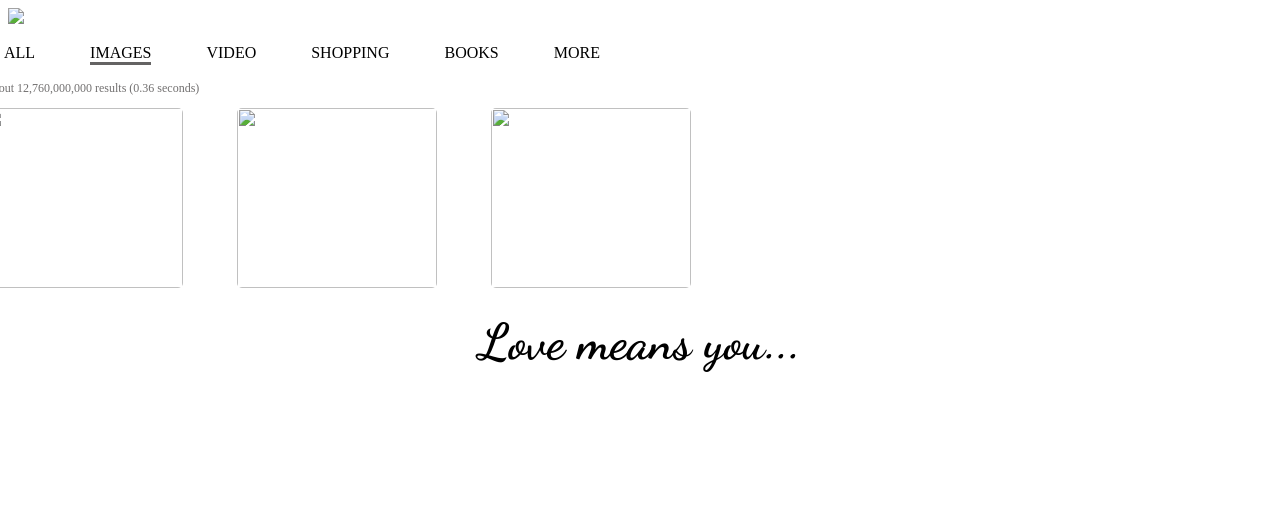
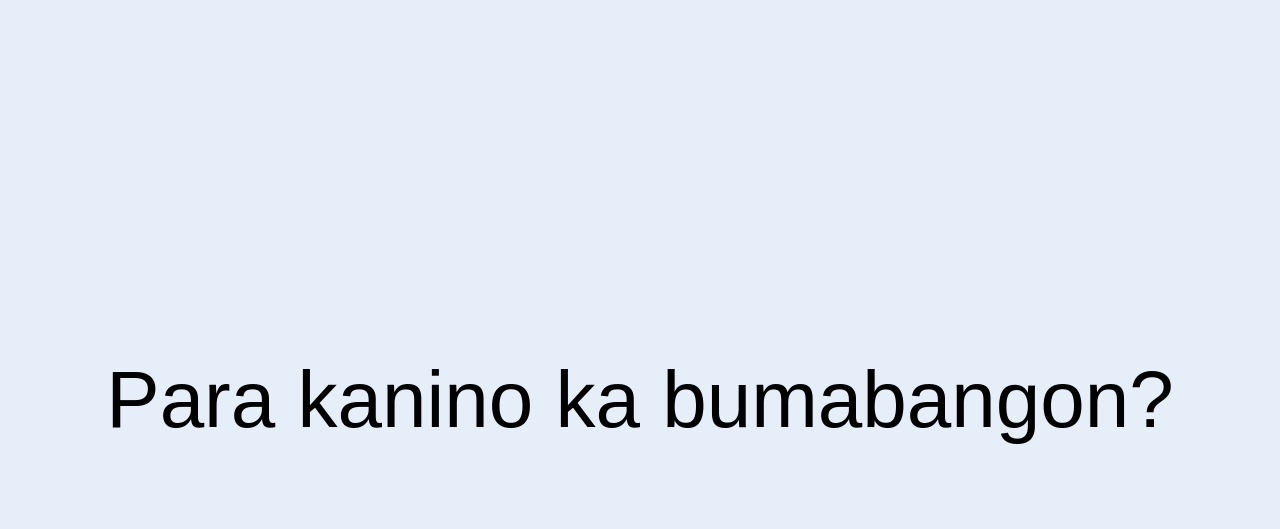
Before and after one commit to SpicyChili141/MyFirstRepo, a plain HTML site: page index.html in a window 1280 px wide. Drawn offline with Linux system fonts and the light colour scheme; a web font is replaced by a local one.

Commit message:
amo nani!

```diff
--- a/index.html
+++ b/index.html
@@ -3,72 +3,43 @@
 <head>
     <meta charset="UTF-8">
     <meta name="viewport" content="width=device-width, initial-scale=1.0">
-    <title>What is Love?</title>
+    <link rel="preconnect" href="https://fonts.googleapis.com">
+    <link rel="preconnect" href="https://fonts.gstatic.com" crossorigin>
+    <link href="https://fonts.googleapis.com/css2?family=Protest+Revolution&display=swap" rel="stylesheet">
+    <title>MyFirstRepo</title>
+
 </head>
 <body>
-    <div class="container-fluid">
-        <div class="row ">
-            <div class="col-md-12">
-                <img src="images/google.jpg" class="google">
-                <div class="row d-flex justify-content-center align-items-center">
-                    <div class="col-md-5">
-                        <ul>
-                            <li class="wl">ALL</li>
-                            <li class="UL">IMAGES</li>
-                            <li>VIDEO</li>
-                            <li>SHOPPING</li>
-                            <li>BOOKS</li>
-                            <li>MORE</li>
-                        </ul>
-                        <p class="results">About 12,760,000,000 results (0.36 seconds)</p>
-                        <div class="d-flex">
-                            <img src="images/1.jpg" style="margin-left: -25px;">
-                            <img src="images/2.jpg">
-                            <img src="images/3.jpg">
-                        </div>
-                        <h4>Love means you...</h4>
-                    </div>
-                </div>
+
+    <div class="container">
+        <div class="row">
+            <div class="card">
+                <p>Para kanino ka bumabangon?</p>
             </div>
         </div>
     </div>
+
     <style>
-        @import url('https://fonts.googleapis.com/css2?family=Dancing+Script:wght@700&display=swap');
         body{
-            background-color: white;
+            width: 100%;
+            height: 100%;
+            margin: 0;
+            background: rgb(230, 238, 250);
+        }
+        .row{
+            display: flex;
+            justify-content: center;
+            align-items: center;
+            height: 100vh;
+        }
+        p{
+            font-family: "Protest Revolution", sans-serif;
+            font-weight: 400;
+            font-style: normal;
+            font-size: 80px
         }
 
-        .results{
-        color: rgb(114, 112, 112);
-        font-size: 12px;
-        margin-left: -24px;
-        }
-        ul{
-            display: flex;
-            list-style: none;
-        }
-        li{
-            margin-left: 55px;
-        }
-        .UL{
-            border-bottom: 3px solid rgb(100, 99, 99);
-        }
-        .wl{
-            margin-left: -44px !important;
-        }
-        .d-flex img{
-            height: 180px;
-            width: 200px;
-            margin-left: 50px;
-            border-radius: 5px;
-        }
-        h4{
-            text-align: center;
-            margin-top: 20px;
-            font-family: 'Dancing Script', cursive;
-            font-size: 50px;
-            color: black;
-        }
     </style>
+
 </body>
 </html>
```
